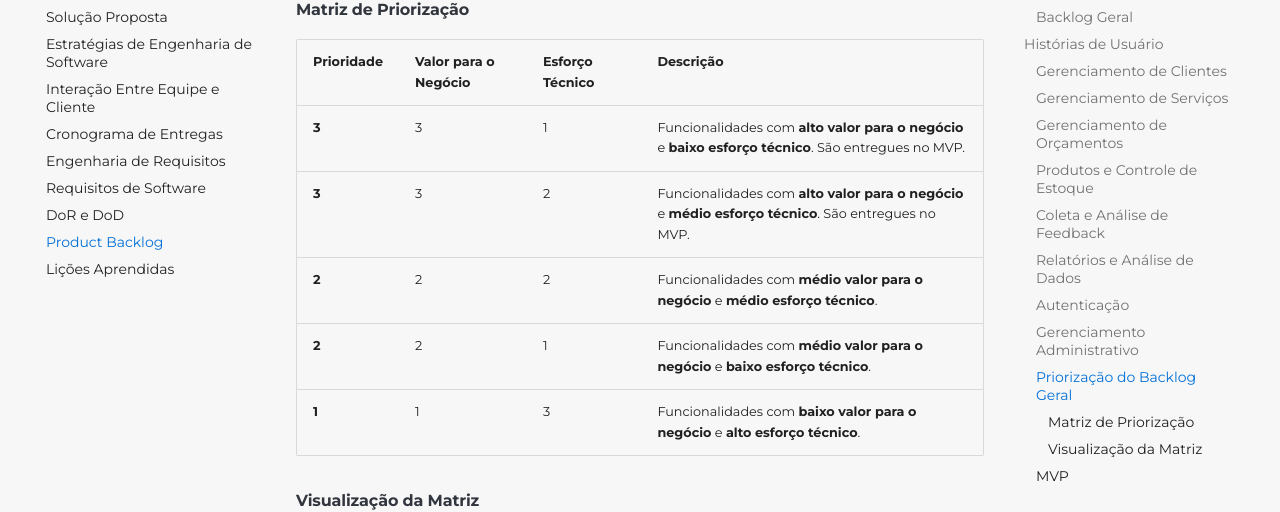
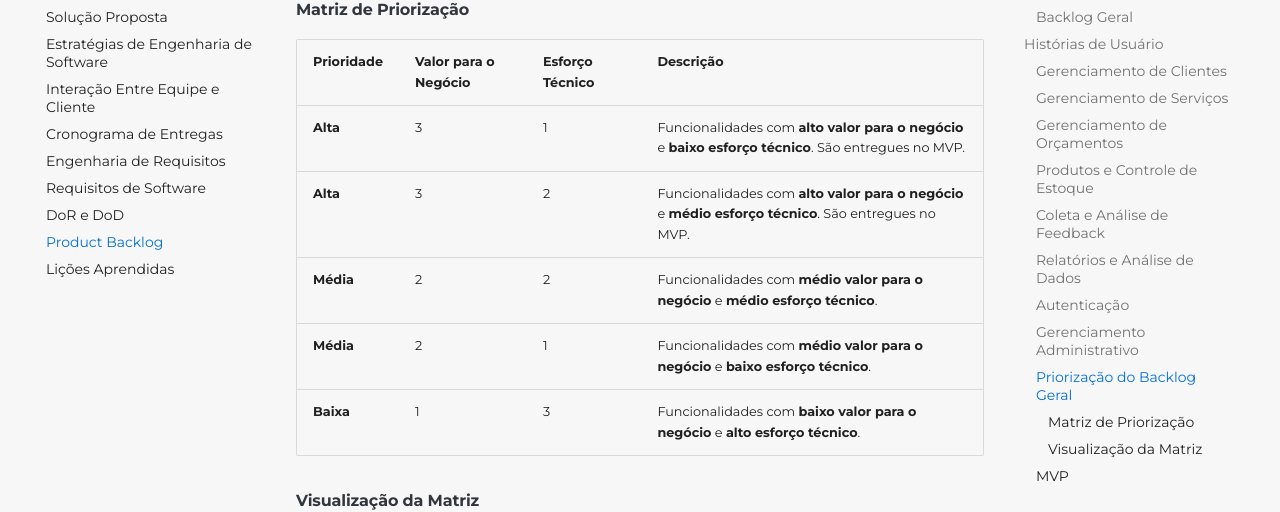
Before and after one commit to mdsreq-fga-unb/2024.2-T01-CRMProInjecao, an MkDocs documentation site: the page built from docs/product-backlog.md, in a window 1280 px wide and 900 px high, scrolled down 6618 px. Shown: the part 140-652 px from the top of the window. Built offline with MkDocs 1.6.1 and Material for MkDocs 9.7.7, drawn with Linux system fonts in a browser that asks for light colours; comment, search, counter and statistics services are not loaded; the version menu is left out.

Commit message:
Update product-backlog
Atualizar prioridades na matriz com os nomes.

```diff
--- a/docs/product-backlog.md
+++ b/docs/product-backlog.md
@@ -114,11 +114,11 @@ A matriz avalia esses critérios em três níveis: **1 (Baixo), 2 (Médio) e 3 (
 
 | **Prioridade**       | **Valor para o Negócio** | **Esforço Técnico** |**Descrição**                                                                                              |
  -------------------- |---------------------------| --------------------| ----------------------
-| **3**  | 3 | 1 | Funcionalidades com **alto valor para o negócio** e **baixo esforço técnico**. São entregues no MVP. |
-| **3**  | 3 | 2 | Funcionalidades com **alto valor para o negócio** e **médio esforço técnico**. São entregues no MVP. |
-| **2** | 2 | 2 | Funcionalidades com **médio valor para o negócio** e **médio esforço técnico**.                      |
-| **2** | 2 | 1 | Funcionalidades com **médio valor para o negócio** e **baixo esforço técnico**.                      |
-| **1** | 1 | 3 | Funcionalidades com **baixo valor para o negócio** e **alto esforço técnico**.                               |
+| **Alta**  | 3 | 1 | Funcionalidades com **alto valor para o negócio** e **baixo esforço técnico**. São entregues no MVP. |
+| **Alta**  | 3 | 2 | Funcionalidades com **alto valor para o negócio** e **médio esforço técnico**. São entregues no MVP. |
+| **Média** | 2 | 2 | Funcionalidades com **médio valor para o negócio** e **médio esforço técnico**.                      |
+| **Média** | 2 | 1 | Funcionalidades com **médio valor para o negócio** e **baixo esforço técnico**.                      |
+| **Baixa** | 1 | 3 | Funcionalidades com **baixo valor para o negócio** e **alto esforço técnico**.                               |
 
 #### **Visualização da Matriz**
 Na **Lean Inception**, funcionalidades foram organizadas na matriz de acordo com a combinação entre **"O que fazer" (valor)** e **"Como fazer" (esforço técnico)**:
```
